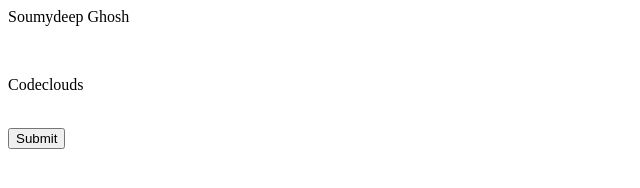
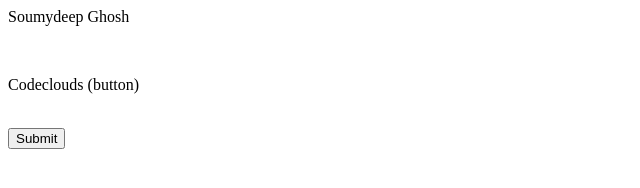
Before and after one commit to sam94339/DemoGitRepo, a plain HTML site: page Index.html in a window 1280 px wide. Shown: the full height of the page, 0-640 px from the left. Drawn offline with Linux system fonts and the light colour scheme.

Commit message:
soumyaBranch

```diff
--- a/Index.html
+++ b/Index.html
@@ -1,5 +1,5 @@
 <p> Soumydeep Ghosh </p>
 <br>
-<p>Codeclouds</p>
+<p>Codeclouds (button)</p>
 <br>
 <button>Submit</button>
```
